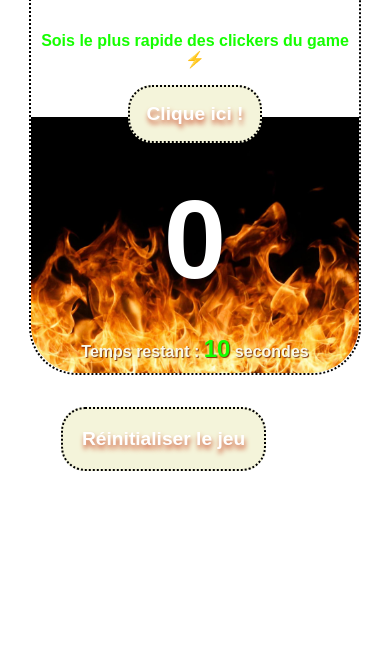
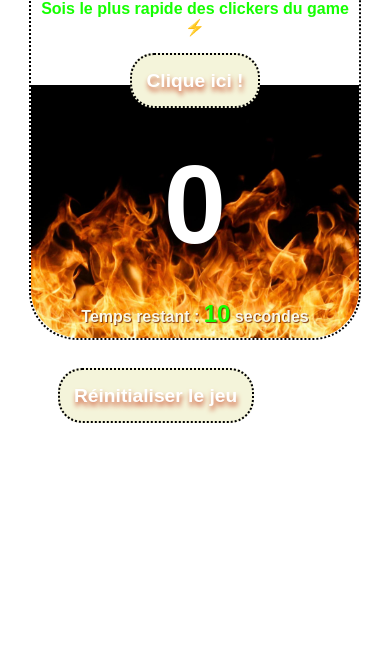
Before and after one commit to mu93100/klikFast, a website: page index.html in a window 390 px wide. Shown: the part 194-844 px from the top of the page. Drawn offline with Linux system fonts and the light colour scheme.

Commit message:
media querries mobile

```diff
--- a/style.css
+++ b/style.css
@@ -115,10 +115,15 @@ h1 {
   body {
     padding: 2rem 1.3rem;
   }
-
+  #main{
+    padding: 1rem 0 0 0;
+  }
   h1 {
     font-size: 3rem;
     letter-spacing: 7px;
+  }
+  .catchphrase {
+    margin: 2rem 0 3rem 0;
   }
   p, .tempsrestant{
     font-size: 1rem;
@@ -129,9 +134,10 @@ h1 {
   }
 
   #reset-button{
-    margin: 2rem 2rem 0 2rem;
+    margin: 1.8rem;
   }
   #button-clicker, #reset-button{
     font-size: 1.2rem;
+    padding: 0.9rem;
   }
 }
```
